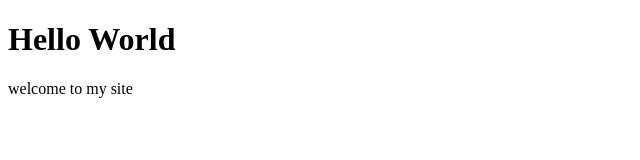
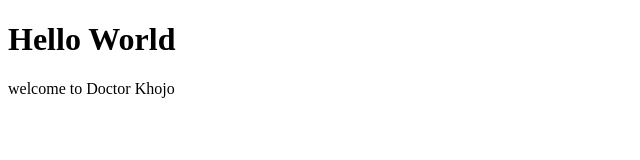
Before and after one commit to khabaitech/doctor, a plain HTML site: page index.html in a window 1280 px wide. Shown: the full height of the page, 0-640 px from the left. Drawn offline with Linux system fonts and the light colour scheme.

Commit message:
Update index.html

```diff
--- a/index.html
+++ b/index.html
@@ -5,6 +5,6 @@
 	<title>Doctor Khojo</title>
 </head>
   <h1>Hello World</h1>
-	<p>welcome to my site</p>
+	<p>welcome to Doctor Khojo</p>
 </body>
 </html>
```
